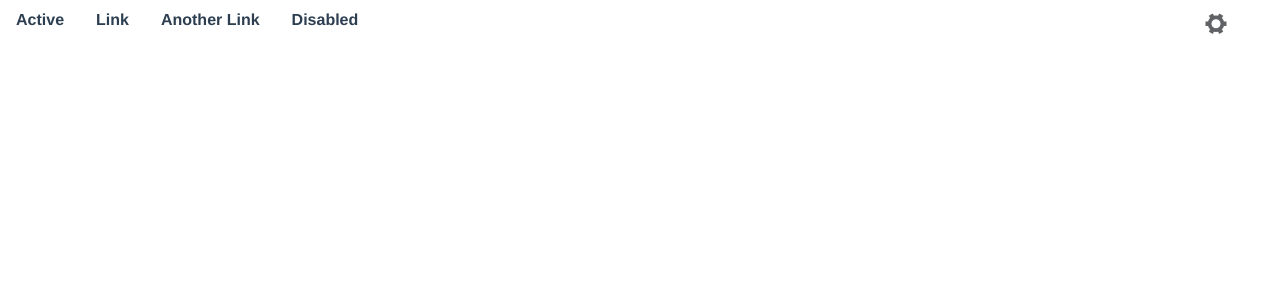
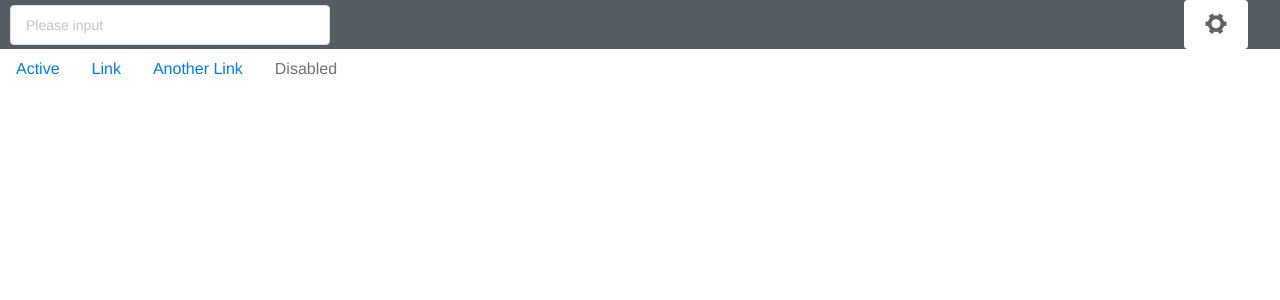
Before and after one commit to Ngdaz/Leaning-VueJs, a Vue app: page / in a window 1280 px wide. Shown: the top 300 px of the page. Built offline with nearby package versions, Linux system fonts and the light colour scheme.

Commit message:
create 2 type vertical nav and horizontal

```diff
--- a/src/components/Navigation.vue
+++ b/src/components/Navigation.vue
@@ -1,5 +1,6 @@
 <template>
   <div class="content">
+
     <div class="top-bar">
       <div>
         <el-button
--- a/src/components/SideBar.vue
+++ b/src/components/SideBar.vue
@@ -1,9 +1,8 @@
 <template>
+  <div class="vertical-bar">
     <div class="sidebar">
-
       <div>
         <el-menu
-
           default-active="2"
           class="el-menu-vertical-demo"
           background-color="#545c64"
@@ -47,19 +46,21 @@
         </el-menu>
       </div>
     </div>
+    <app-navigation></app-navigation>
+  </div>
 </template>
-
-
 
 <script>
 // import LogoLayout from './logo'
 // import { mapGetters } from 'vuex';
-import { mapState} from 'vuex';
-import logolayout from './logo.vue';
+import { mapState } from "vuex";
+import logolayout from "./logo.vue";
+import navbar from "../components/Navigation";
 
 export default {
   components: {
     "Logo-layout": logolayout,
+    "app-navigation": navbar,
   },
   name: "SideBar",
   // data() {
@@ -71,12 +72,11 @@ export default {
     // menuCollapse() {
     //     this.isCollapse = !this.isCollapse
     //     console.log(this.isCollapse);
-
     // }
   },
   computed: mapState({
-    isCollapse: state => state.isCollapse
-  })
+    isCollapse: (state) => state.isCollapse,
+  }),
 };
 </script>
 
@@ -90,10 +90,12 @@ export default {
 .el-menu--collapse {
   height: 100vh;
 }
-.sidebar{
+.sidebar {
   display: flex;
   flex-direction: column;
   height: 100vh;
 }
-
+.vertical-bar{
+  display: flex;
+}
 </style>
--- a/src/components/layout-option.vue
+++ b/src/components/layout-option.vue
@@ -3,7 +3,7 @@
     <el-radio-group
       v-model="radio"
       class="radiobutton"
-
+      @change="chekcHorizontal"
     >
       <el-radio :label="true">Vertical</el-radio>
       <el-radio :label="false">Horizontal</el-radio>
@@ -12,6 +12,9 @@
 </template>
 
 <script>
+import { mapMutations } from 'vuex'
+
+
 export default {
   name: "ChangeLayout",
 
@@ -19,6 +22,9 @@ export default {
         return{
           radio: true
         }
+    },
+    methods: {
+      ...mapMutations(['chekcHorizontal'])
     }
 
 };
--- a/src/components/onlyTopBar.vue
+++ b/src/components/onlyTopBar.vue
@@ -1,5 +1,23 @@
 <template>
   <div class="only-top-bar">
+    <div class="upper-nav">
+      <el-input
+        class="nav-input"
+        placeholder="Please input"
+        v-model="input"
+        clearable
+      >
+      </el-input>
+      <div class="right-header">
+        <el-button
+          class="button-drawer"
+          @click="drawerCollapse()"
+          icon="el-icon-s-tools"
+        >
+        </el-button>
+      </div>
+    </div>
+    <div>
       <div class="boostrap-navbar">
         <b-nav>
           <b-nav-item active>Active</b-nav-item>
@@ -8,13 +26,6 @@
           <b-nav-item disabled>Disabled</b-nav-item>
         </b-nav>
       </div>
-        <div class="right-header">
-        <el-button
-            class="button-drawer"
-            @click="drawerCollapse()"
-            icon="el-icon-s-tools"
-        >
-      </el-button>
     </div>
   </div>
 </template>
@@ -25,24 +36,29 @@ import { mapMutations } from "vuex";
 export default {
   name: "OnlyTopBar",
   data() {
-    return {};
+    return {
+      input: "",
+    };
   },
   methods: {
     ...mapMutations(["drawerCollapse"]),
   },
   //   import component
-  computed: {
-
-  }
-
+  computed: {},
 };
 </script>
 
 <style>
 .only-top-bar {
+  width: 100%;
+  display: flex;
+  flex-direction: column;
+}
+.upper-nav {
   display: flex;
   justify-content: space-between;
-  width: 100%;
+  width: auto;
+  background-color: #545c64;
 }
 .boostrap-navbar {
   width: auto;
@@ -50,7 +66,7 @@ export default {
 .button-drawer {
   font-size: 1.5rem;
   border: none;
-  background: none;
+  background: white;
   margin-left: 2rem;
 }
 .right-header {
@@ -60,4 +76,10 @@ export default {
   align-items: center;
   margin-right: 2rem;
 }
+.nav-input {
+  width: 20rem;
+  margin-left: 10px;
+  margin-top: auto;
+  margin-bottom: auto;
+}
 </style>
--- a/src/components/width-option.vue
+++ b/src/components/width-option.vue
@@ -1,6 +1,6 @@
 <template>
   <div class="buttonVertical">
-    <el-radio-group v-model="radio" class="radiobutton" >
+    <el-radio-group v-model="radio" class="radiobutton">
       <el-radio :label="1">Fluid</el-radio>
       <el-radio :label="2">Boxed</el-radio>
       <el-radio :label="3">Scrollable</el-radio>
@@ -11,26 +11,19 @@
 
 <script>
 export default {
-    name: "widthOption",
-    data() {
-        return{
-            radio:true,
-        }
-    }
-}
+  name: "widthOption",
+  data() {
+    return {
+      radio: true,
+    };
+  },
+};
 </script>
 
-<style scoped>
-
-/* .buttonVertical{
-    display: grid;
-} */
-
-.radiobutton{
-    margin: 10px 0;
-    grid-template-columns: 200px 200px 200px;
+<style>
+.buttonVertical {
+  display: flex;
+  flex-direction: column;
+  margin: 2rem auto ;
 }
-
-
-
 </style>
--- a/src/store/store.js
+++ b/src/store/store.js
@@ -4,7 +4,7 @@ export const store = new Vuex.Store({
   state: {
     isCollapse: false,
     drawer: false,
-    isHorizontal: false,
+    isHorizontal: true,
   },
 
   mutations: {
--- a/src/views/Home.vue
+++ b/src/views/Home.vue
@@ -1,38 +1,43 @@
 <template>
   <div class="home">
-    <div id="nav">
-      <only-top-bar></only-top-bar>
-      <!-- <app-sidebar></app-sidebar>
-      <app-navigation></app-navigation>-->
+
+      <only-top-bar v-if="isHorizontal"></only-top-bar>
+      <app-sidebar v-else ></app-sidebar>
       <drawer-sidebar></drawer-sidebar>
-    </div>
+
   </div>
 </template>
 
 <script>
 // @ is an alias to /src
-// import navbar from "../components/Navigation";
-// import SideBar from "../components/SideBar";
+
+import SideBar from "../components/SideBar";
 import drawer from "../components/drawer";
 import OnlyTopBar from '../components/onlyTopBar.vue';
+import {  mapState } from "vuex";
 
 
 export default {
   name: "Home",
   components: {
-    // "app-navigation": navbar,
-    // "app-sidebar": SideBar,
+
+    "app-sidebar": SideBar,
     "drawer-sidebar": drawer,
     "only-top-bar": OnlyTopBar,
   },
+  computed: {
+    ...mapState({
+      isHorizontal:(state) => state.isHorizontal
+    })
+  }
 };
 </script>
     OnlyTopBar
 <style>
-#nav {
+/* #nav {
   display: flex;
   padding: 0;
-}
+} */
 .home {
   margin: 0;
 }
```
Lines whose indentation alone changed are shown as unchanged.
